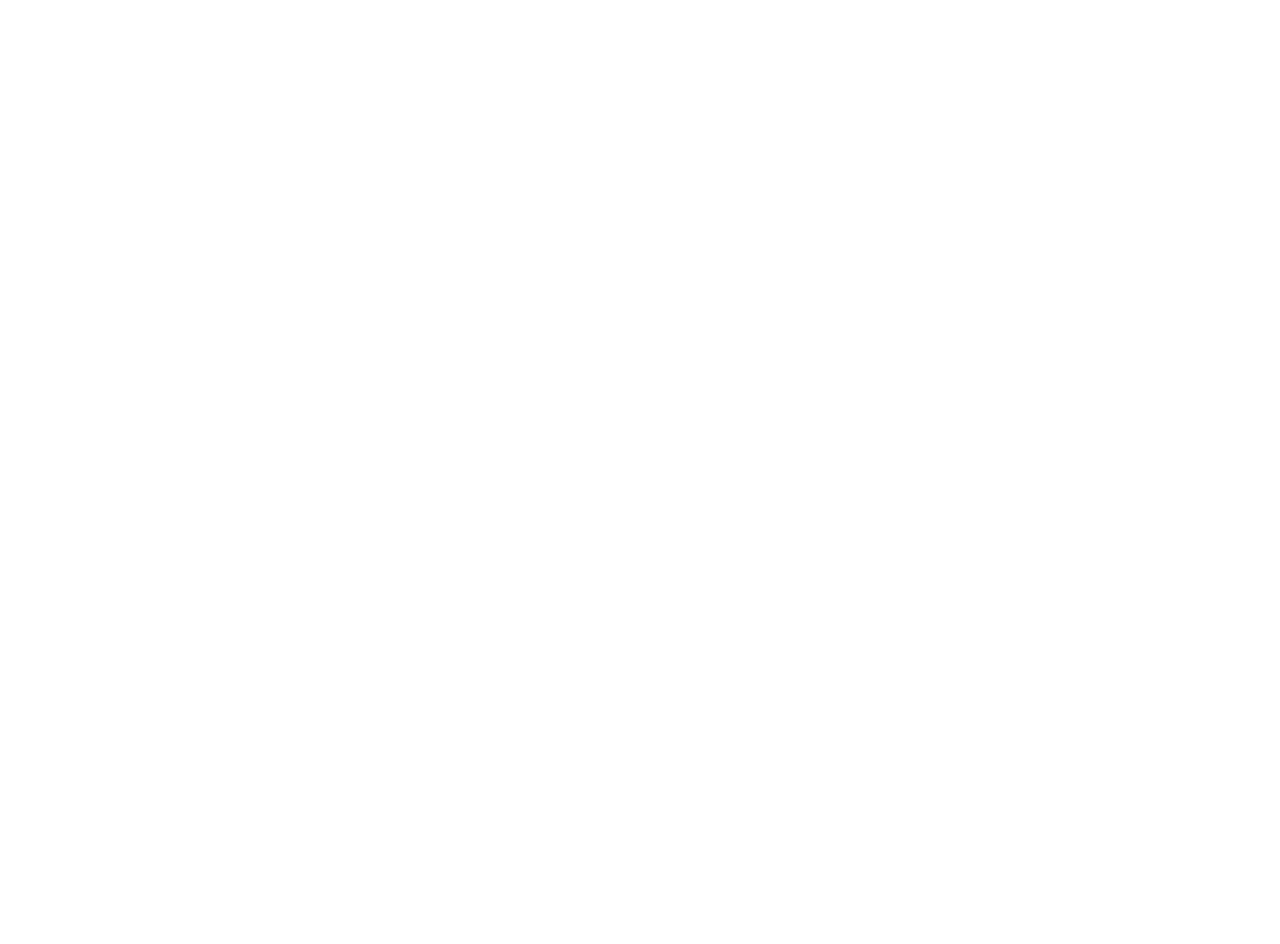
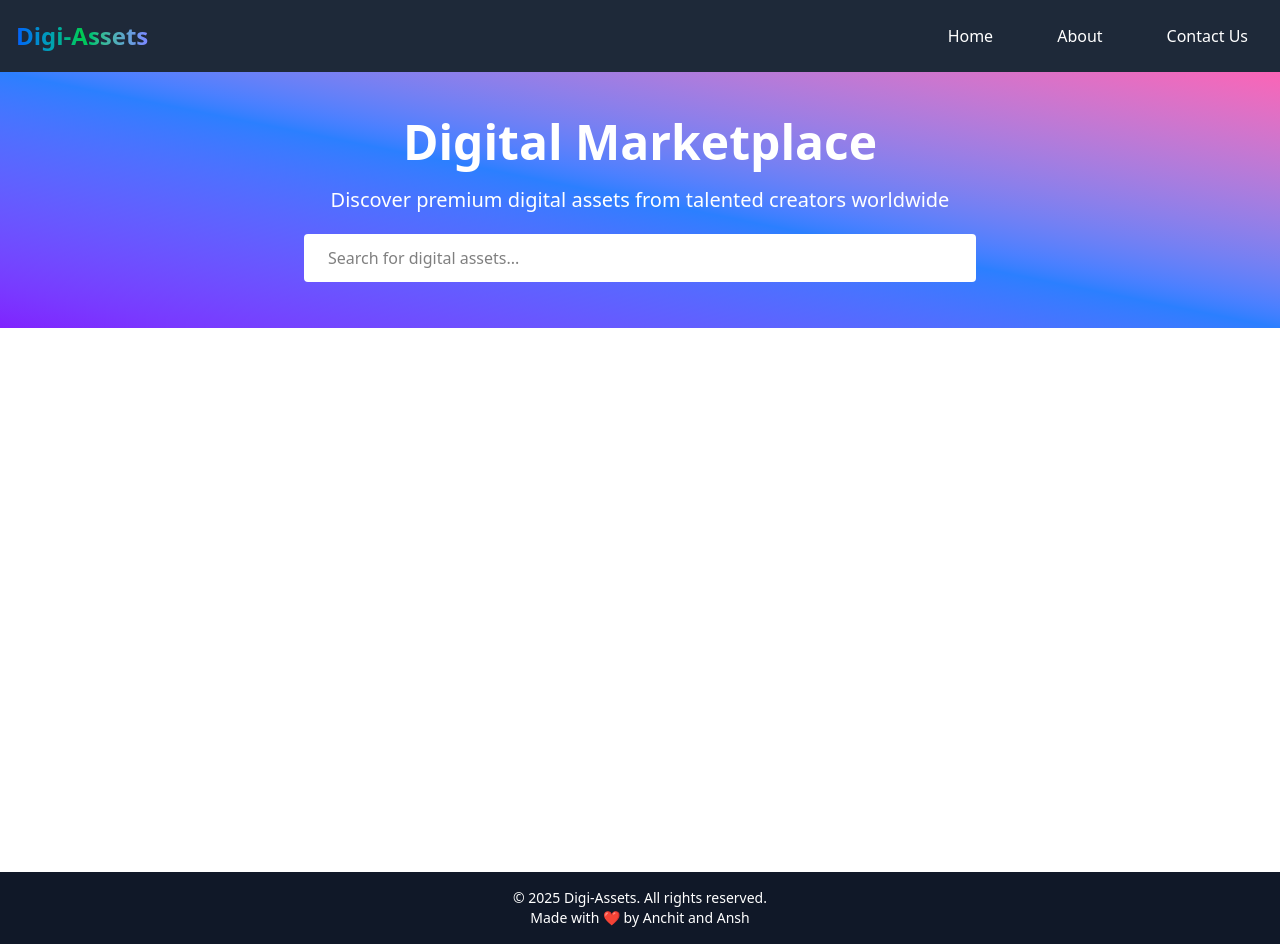
Before and after one commit to anchitpal/Digi-Assets, a React (Vite) app: page /marketplace in a window 1280 px wide. Before the commit this address had no page. Before the commit the page ends 800 px from the top, so only its background shows below. Built offline with nearby package versions, Linux system fonts and the light colour scheme.

Commit message:
Adding half Marketplace Page

```diff
--- a/package.json
+++ b/package.json
@@ -12,6 +12,7 @@
   "dependencies": {
     "@tailwindcss/vite": "^4.1.11",
     "lightswind": "^3.1.12",
+    "lucide-react": "^0.536.0",
     "react": "^19.1.0",
     "react-dom": "^19.1.0",
     "react-router-dom": "^7.7.1",
--- a/src/App.jsx
+++ b/src/App.jsx
@@ -11,6 +11,7 @@
 import Login from './components/Login'
 import About from './components/About'
 import Contact from './components/Contact'
+import MarketPlace from './components/MarketPlace'
 
 function App() {
   return (
@@ -21,6 +22,8 @@
         <Route path='/login' element={<Login/>} />
         <Route path='/about' element={<About/>} />
         <Route path='/contact' element={<Contact/>} />
+        <Route path='/marketplace' element={<MarketPlace/>} />
+        <Route path='/upload' element={<h1 className='text-3xl text-center mt-20'>Upload Page Coming Soon!</h1>} />
       </Routes>
     </Router>
     </>
--- a/src/components/Home.jsx
+++ b/src/components/Home.jsx
@@ -1,5 +1,6 @@
 import React from 'react'
 import Layout from '../Layout/Layout'
+import {Link, Navigate} from 'react-router-dom'
 
 const Star = ({ filled }) => (
   <svg className={`w-4 h-4 ${filled ? 'text-yellow-300' : 'text-gray-300'}`} xmlns="http://www.w3.org/2000/svg" fill="currentColor" viewBox="0 0 22 20">
@@ -45,10 +46,13 @@
             thousands of creators and collectors in the most trusted digital marketplace.
           </p>
           <div className="flex flex-col sm:flex-row gap-4 sm:gap-0">
-            <button className='rounded-xl m-2 sm:m-4 font-bold p-4 sm:p-6 bg-gradient-to-r from-blue-400 via-green-300 to-indigo-400'>
+            <Link to='marketplace'>
+            <button className='rounded-xl sm:m-4 m-3 font-bold p-4 sm:p-6 bg-gradient-to-r from-blue-500 via-sky-400 to-cyan-300 hover:from-blue-500 hover:via-green-400 hover:to-indigo-500'>
               Explore Marketplace
             </button>
-            <button className='rounded-xl border-2 font-bold border-b-blue-500 p-4 sm:p-6 m-2 sm:m-6'>Start Selling</button>
+            </Link>
+            <Link to='upload'><button className='rounded-xl sm:m-4  font-bold border-b-blue-500 p-4 sm:p-6
+            hover:border-b-blue-800 bg-gradient-to-bl from-blue-400 via-40% hover:from-blue-500 hover:via-70%'>Start Selling</button></Link>
           </div>
           <div className='flex flex-col sm:flex-row items-center space-y-4 sm:space-y-0 sm:space-x-4 gap-0 sm:gap-30 p-6 sm:p-12 w-full justify-center'>
             {/* Statistics */}
@@ -153,7 +157,7 @@
             <span
               className="absolute inset-0 w-full h-full -mt-1 rounded-lg opacity-30 bg-gradient-to-b from-transparent via-transparent to-gray-200"
             ></span>
-            <span className="relative text-sm sm:text-base font-semibold">View All Assets</span>
+            <Link to='/marketplace'><span className="relative text-sm sm:text-base font-semibold" >View All Assets</span></Link>
           </button>
         </div>
 
--- /dev/null
+++ b/src/components/MarketPlace.jsx
@@ -0,0 +1,17 @@
+import React from 'react'
+import Layout from '../Layout/Layout'
+
+const MarketPlace = () => {
+  return (
+    <Layout>
+      <section className='bg-gradient-to-tr from-violet-600 via-blue-500 to-pink-400 w-full h-64 flex flex-col items-center justify-center text-white gap-5'>
+        <h1 className='font-bold text-5xl'>Digital Marketplace</h1>
+        <p className='text-xl'>Discover premium digital assets from talented creators worldwide</p>
+        <input type="text" placeholder='Search for digital assets...' className='bg-white p-6 h-10 w-2xl text-black rounded'/>
+      </section>
+
+    </Layout>
+  )
+}
+
+export default MarketPlace
```
Also changed, not shown: 1 other file (tests, documents, lock files or other folders).
